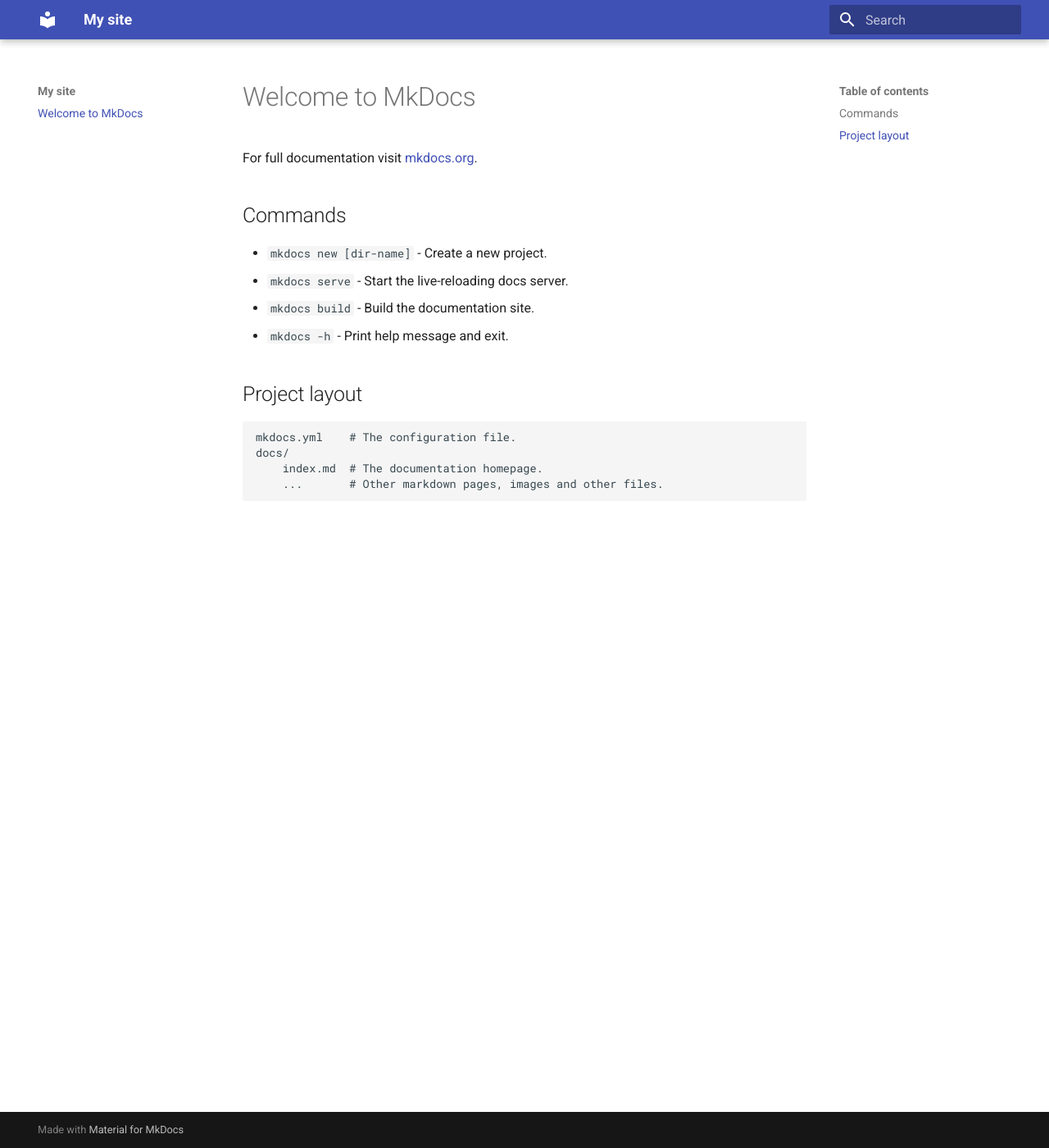
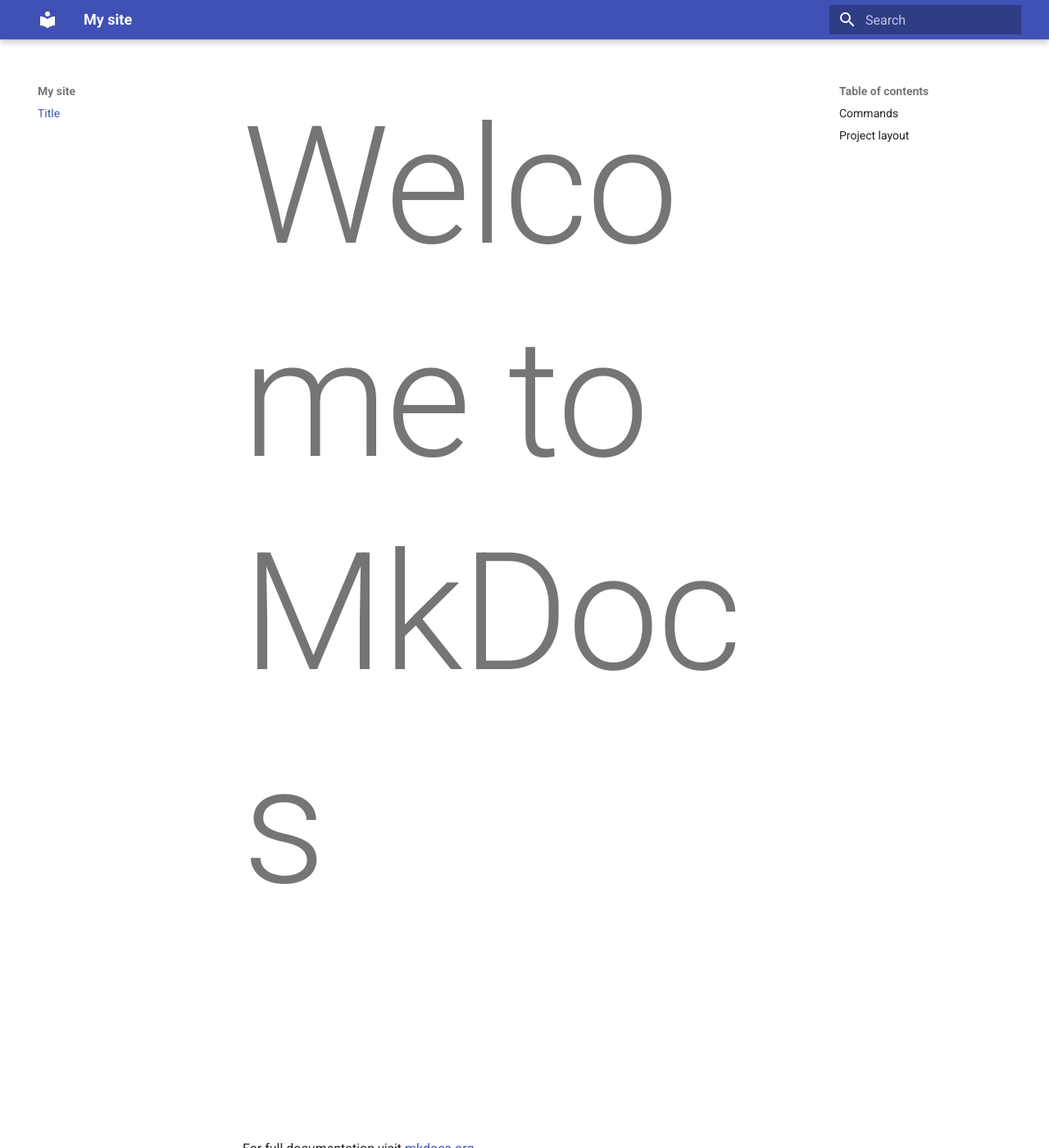
Before and after one commit to kallewesterling/kallewesterling.github.io, an MkDocs documentation site: the page built from docs/index.md, in a window 1280 px wide and 1400 px high. Shown: the whole window at 82% size. Built offline with MkDocs 1.6.1 and Material for MkDocs 9.7.7, drawn with Linux system fonts in a browser that asks for light colours.

```diff
--- a/docs/index.md
+++ b/docs/index.md
@@ -1,3 +1,8 @@
+---
+title: Title
+template: home.html
+---
+
 # Welcome to MkDocs
 
 For full documentation visit [mkdocs.org](https://www.mkdocs.org).
--- /dev/null
+++ b/docs/overrides/home.html
@@ -0,0 +1,5 @@
+{% extends "base.html" %}
+
+{% block htmltitle %}
+    <title>Lorem ipsum dolor sit amet</title>
+{% endblock %}
--- /dev/null
+++ b/docs/stylesheets/test.css
@@ -0,0 +1,3 @@
+h1 {
+    font-size: 200px !important;
+}
--- a/mkdocs.yml
+++ b/mkdocs.yml
@@ -1,3 +1,6 @@
 site_name: My site
 theme:
   name: material
+  custom_dir: docs/overrides
+extra_css:
+  - stylesheets/test.css
```
